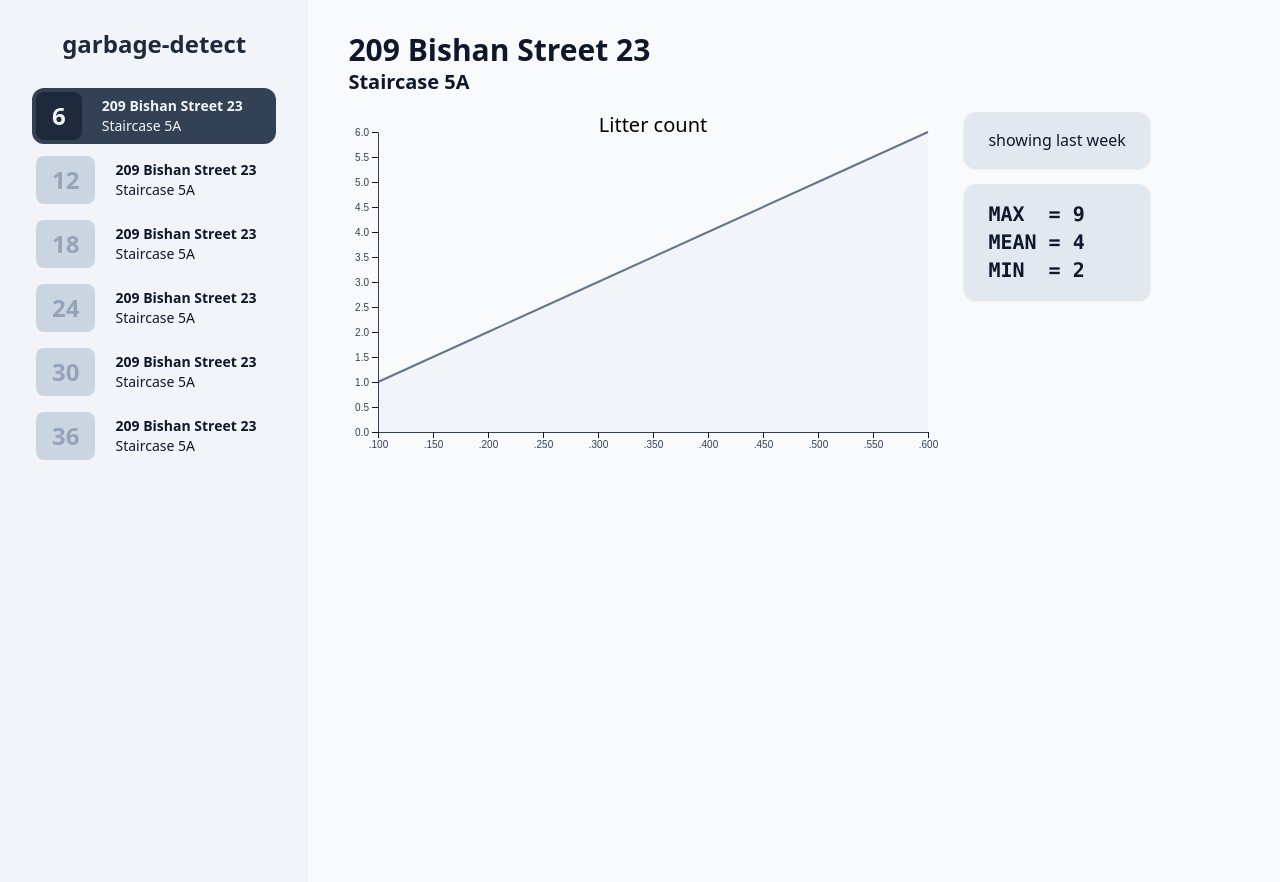
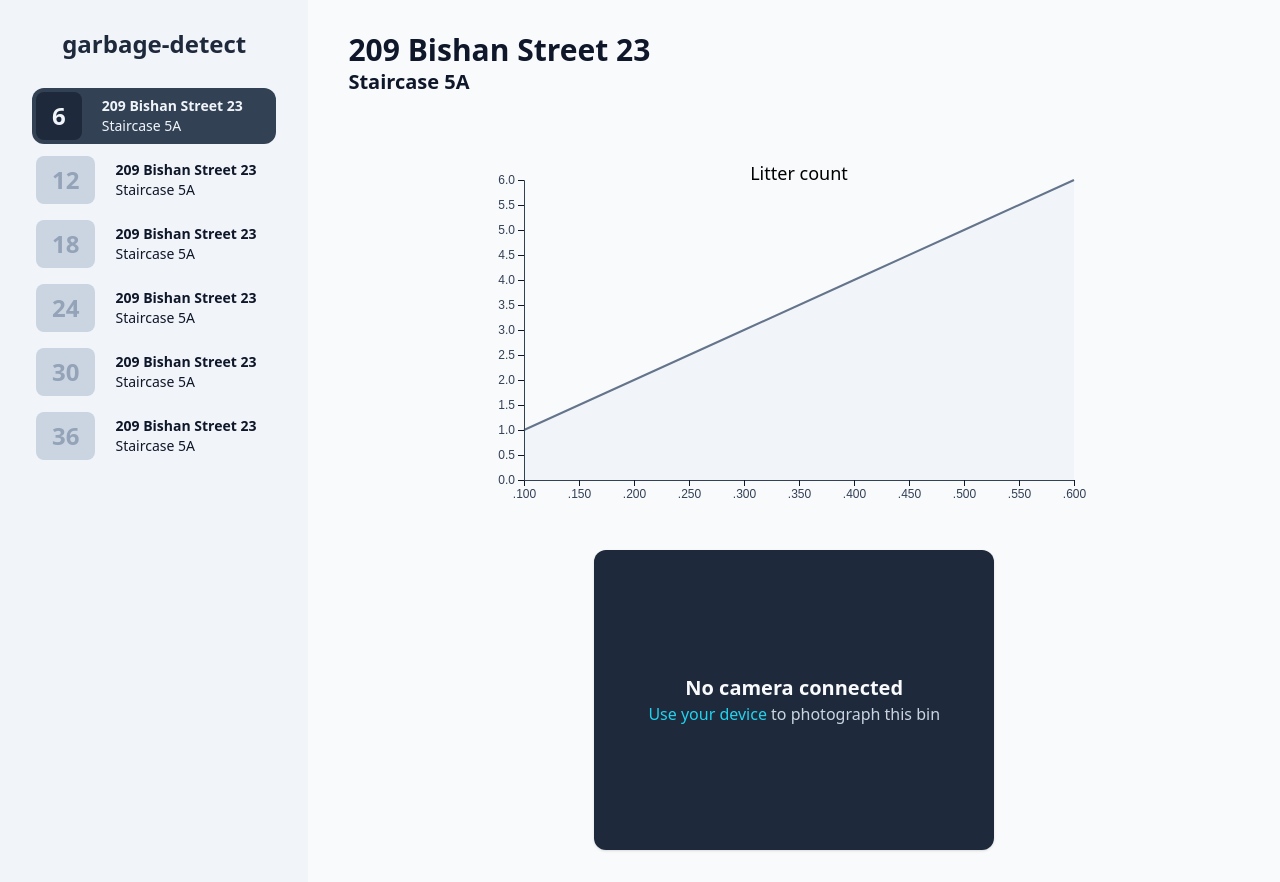
Before and after one commit to dogshadow272/Garbage-Detector, a Flask app: page /1 in a window 1280 px wide. Run offline with Flask 2, Linux system fonts and the light colour scheme; data comes from the database, SQL or seed files in the repository.

Commit message:
Scaffold client-side camera stuff

```diff
--- a/src/templates/garbage-stats.html
+++ b/src/templates/garbage-stats.html
@@ -1,28 +1,34 @@
 {% extends 'base.html' %}
 
 {% block stats %}
-<h1 class="text-3xl font-bold">209 Bishan Street 23</h1>
-<h2 class="text-xl font-semibold">Staircase 5A</h2>
+<h1 class="text-3xl font-bold">{{ target.address }}</h1>
+<h2 class="text-xl font-semibold">{{ target.location }}</h2>
 
-<div class="flex gap-4 w-auto my-4 mx-auto">
-    <div id="graph" class="flex justify-center items-center"></div>
-    <div class="flex flex-col items-stretch gap-4 min-w-max">
-        <div class="bg-slate-200 shadow rounded-xl py-4 px-6">
-            showing last week
+<div class="flex justify-center items-center flex-wrap gap-x-6 gap-y-10 w-auto mt-16">
+    <div id="graph" class="flex flex-grow justify-center items-center"></div>
+    <div class="flex flex-col justify-center text-center min-w-[400px] min-h-[300px] bg-slate-800 shadow rounded-xl">
+        {% if cam_connected %}
+        <img src="{{ url_for('static', filename=target.id) }}"
+            alt="Garbage bin at {{ target.address }}, {{ target.location }}">
+        {% else %}
+        <div class="text-slate-50 text-xl font-bold">No camera connected</div>
+        <div class="text-slate-300 font-normal">
+            <a href="#" class="text-cyan-400">Use your device</a>
+            to photograph this bin
         </div>
-        <div class="bg-slate-200 shadow rounded-xl py-4 px-6 font-mono font-semibold text-xl uppercase">
-            Max&nbsp;&nbsp;= 9<br>
-            Mean&nbsp;= 4<br>
-            Min&nbsp;&nbsp;= 2
-        </div>
+        {% endif %}
     </div>
+    <video class="hidden"></video>
+    <canvas class="hidden"></canvas>
 </div>
 
 <script>
+    // Ignore the linting errors - this is Jinja syntax
     const time_data = {{ litter_data[0] }};
     const litter_data = {{ litter_data[1] }};
     const data = time_data.map((e, i) => ({ date: e, litterCount: litter_data[i] }));
 </script>
 <script src="{{ url_for('static', filename='d3.v6.min.js') }}"></script>
 <script src="{{ url_for('static', filename='garbage-stats.js') }}"></script>
+<!-- <script src="{{ url_for('static', filename='camera-capture.js') }}"></script> -->
 {% endblock %}
```
Also changed, not shown: src/static/styles.css (+6 -2 lines), src/static/generated-styles.css.
